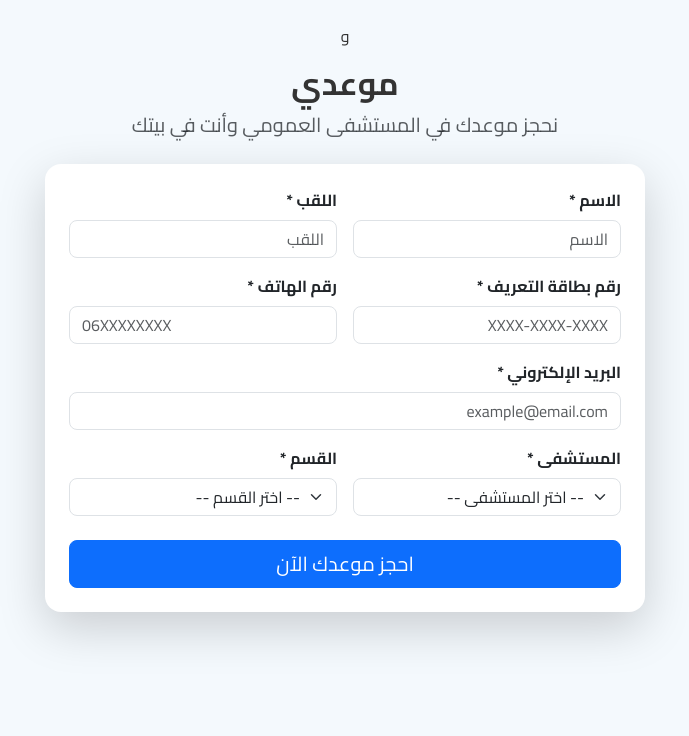
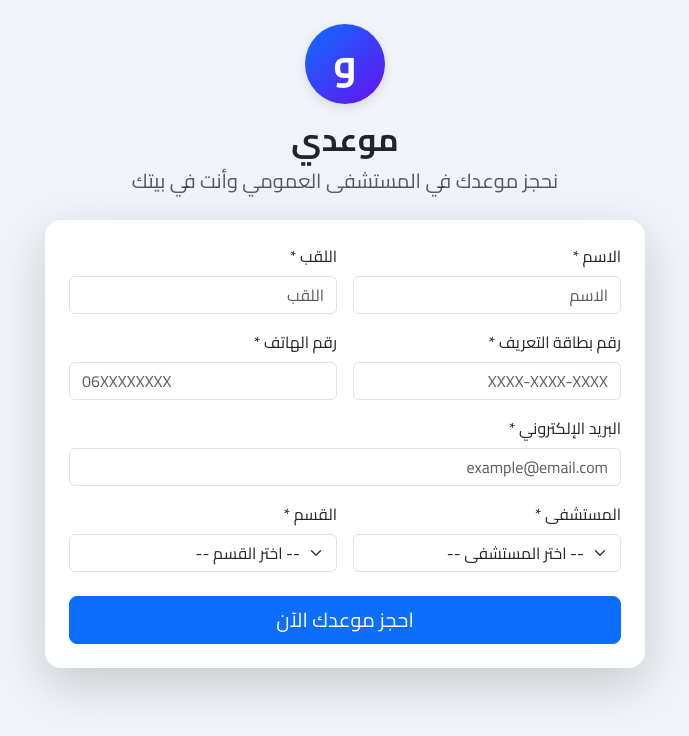
Before and after one commit to FREEGEMINIFOREVER/hopital-public-rdv, a website: page public/index.html in a window 1280 px wide. Shown: the whole page, without its empty margins (295-984 px from the left). Drawn offline with nearby package versions, Linux system fonts and the light colour scheme.

Commit message:
Update style.css

```diff
--- a/public/style.css
+++ b/public/style.css
@@ -1,37 +1,27 @@
 body {
   font-family: 'Cairo', sans-serif;
-  background: #f4f9fd;
-  color: #333;
+  background: #f0f4f8;
 }
-.hero-img {
-  width: 200px;
+.logo-circle {
+  width: 80px;
+  height: 80px;
+  background: linear-gradient(135deg, #0d6efd, #6610f2);
+  color: white;
+  font-size: 40px;
+  font-weight: bold;
+  display: flex;
+  align-items: center;
+  justify-content: center;
   border-radius: 50%;
-  border: 4px solid white;
+  margin: 0 auto;
   box-shadow: 0 4px 12px rgba(0,0,0,0.1);
 }
 .card {
-  background: white;
+  border: none;
 }
-h1 {
-  color: #0d6efd;
+.btn-primary {
+  background-color: #0d6efd;
 }
 .btn-success {
   background-color: #198754;
-  border: none;
 }
-.btn-success:hover {
-  background-color: #157347;
-}
-.qr-border {
-  border: 2px solid #0d6efd;
-  border-radius: 10px;
-  padding: 10px;
-  background: white;
-}
-label {
-  font-weight: 600;
-  margin-bottom: 4px;
-}
-.form-control, .form-select {
-  border-radius: 8px;
-}
```
